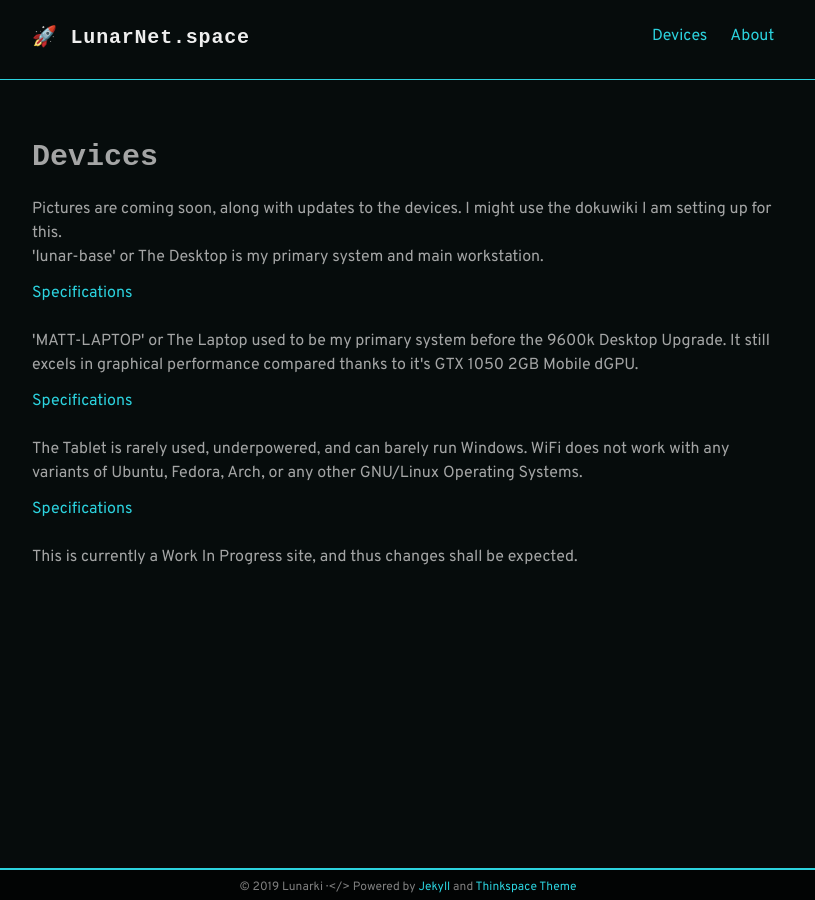
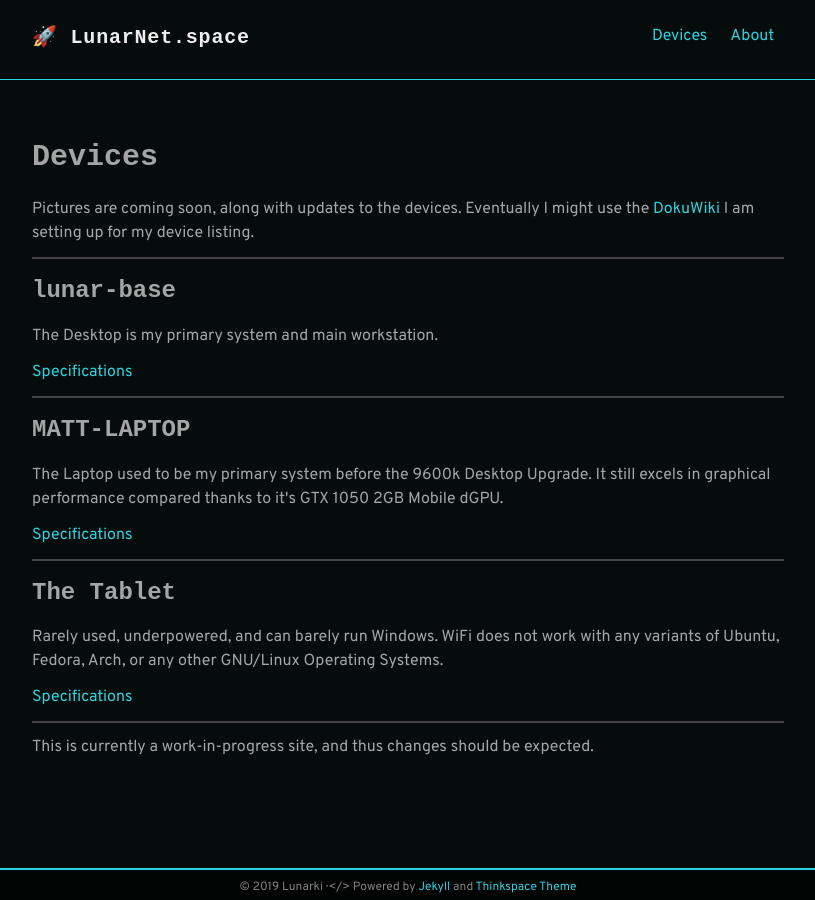
Before and after one commit to SharaNara/SharaNara.github.io, a Jekyll site: the page built from pages/Devices/devices.html, in a window 1280 px wide. Shown: the whole page, without its empty margins (232-1047 px from the left). Built offline with Jekyll 4.4.1, drawn with Linux system fonts in a browser that asks for light colours; some web fonts are replaced.

Commit message:
edit devices page

```diff
--- a/_includes/nav.html
+++ b/_includes/nav.html
@@ -3,8 +3,8 @@
   <div class="container">
     <h1 class="logo"><a href="{{ '/' | prepend: site.baseurl | prepend: site.url }}">{{ site.title_left }}<span>{{ site.title_right }}</span></a></h1>
     <ul class="navbar">
-      <li><a href="{{ '/devices/' | prepend: site.baseurl | prepend: site.url }}">Devices</a></li>
-      <li><a href="{{ '/about/' | prepend: site.baseurl | prepend: site.url }}">About</a></li>
+      <li><a href="{{ '/devices/' }}">Devices</a></li>
+      <li><a href="{{ '/about/ }}">About</a></li>
     </ul>
   </div>
 </nav>
--- a/pages/Devices/devices.html
+++ b/pages/Devices/devices.html
@@ -4,21 +4,32 @@ title: Devices
 permalink: /devices/
 shortpage: true
 ---
-Pictures are coming soon, along with updates to the devices. I might use the dokuwiki I am setting up for this.
+Pictures are coming soon, along with updates to the devices. Eventually I might use the <a href="https://wiki.lunarnet.space">DokuWiki</a> I am setting up for my device listing.
+<hr>
 
-<div class="desktop">
-  <p>'lunar-base' or The Desktop is my primary system and main workstation.</p>
+
+<div class="d" id="desktop">
+  <h3>lunar-base</h3>
+  <p>The Desktop is my primary system and main workstation.</p>
   <a href="https://lunarnet.space/devices/desktop/" rel="noopen nofollow noreferrer">Specifications</a>
 </div>
-<br>
-<div class="laptop">
-  <p>'MATT-LAPTOP' or The Laptop used to be my primary system before the 9600k Desktop Upgrade. It still excels in graphical performance compared thanks to it's GTX 1050 2GB Mobile dGPU.</p>
+
+<hr>
+
+<div class="d" id="laptop">
+  <h3>MATT-LAPTOP</h3>
+  <p>The Laptop used to be my primary system before the 9600k Desktop Upgrade. It still excels in graphical performance compared thanks to it's GTX 1050 2GB Mobile dGPU.</p>
   <a href="https://lunarnet.space/devices/laptop/" rel="noopen nofollow noreferrer">Specifications</a>
 </div>
-<br>
-<div class="tablet">
-  <p>The Tablet is rarely used, underpowered, and can barely run Windows. WiFi does not work with any variants of Ubuntu, Fedora, Arch, or any other GNU/Linux Operating Systems.</p>
+
+<hr>
+
+<div class="d" id="tablet">
+  <h3>The Tablet</h3>
+  <p>Rarely used, underpowered, and can barely run Windows. WiFi does not work with any variants of Ubuntu, Fedora, Arch, or any other GNU/Linux Operating Systems.</p>
   <a href="https://lunarnet.space/devices/tablet/" rel="noopen nofollow noreferrer">Specifications</a>
 </div>
-<br>
-This is currently a Work In Progress site, and thus changes shall be expected.
+
+<hr>
+
+This is currently a work-in-progress site, and thus changes should be expected.
```
